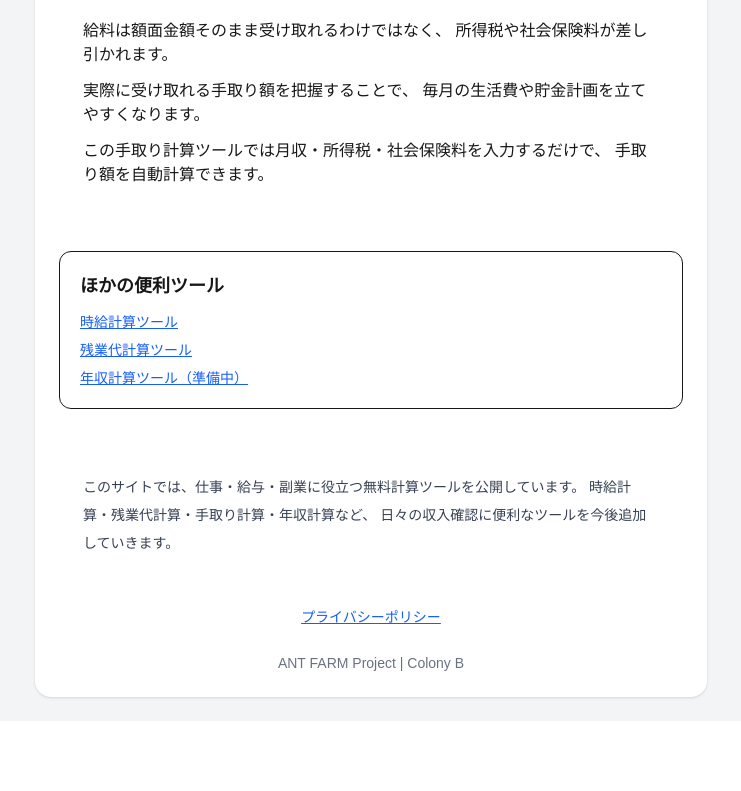
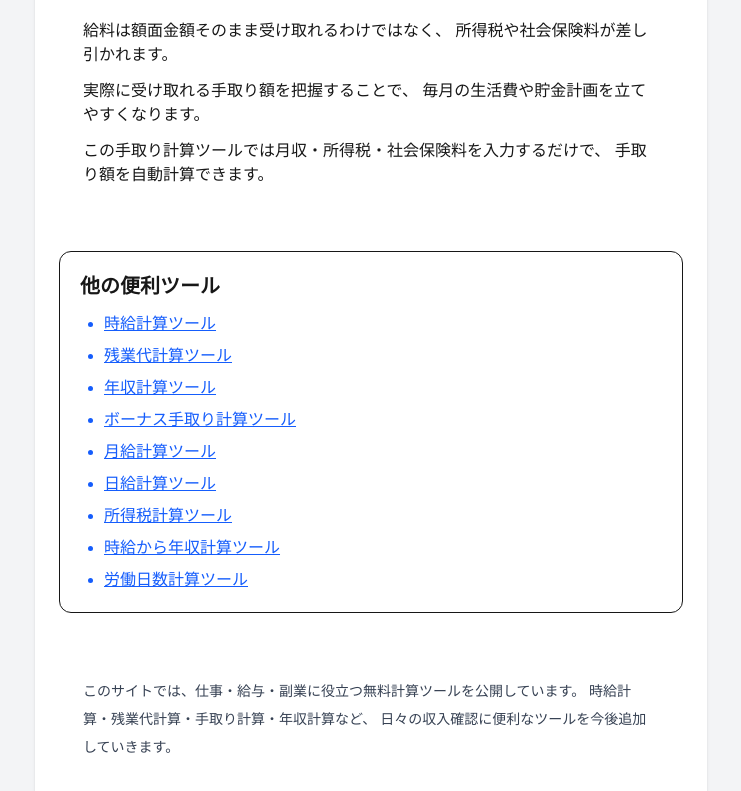
Before and after one commit to antfarm-lab/-take-home-pay-calc, a Next.js app: page / in a window 1280 px wide. Shown: the part 507-1298 px from the top of the page, without its empty margins (269-1010 px from the left). Before the commit the page ends 1228 px from the top, so only its background shows below. Built offline with nearby package versions, Linux system fonts and the light colour scheme.

Commit message:
add internal links

```diff
--- a/app/page.tsx
+++ b/app/page.tsx
@@ -102,21 +102,57 @@ export default function Home() {
 </section>
 
 <section className="mt-10 rounded-xl border bg-white p-5">
-  <h2 className="mb-3 text-lg font-bold">ほかの便利ツール</h2>
+<h2 className="text-xl font-bold mb-3">
+  他の便利ツール
+</h2>
 
-  <div className="grid gap-2 text-sm text-blue-600 underline">
+<ul className="list-disc pl-6 space-y-2 text-blue-600 underline">
+  <li>
     <a href="https://wage-calc-tawny.vercel.app/">
       時給計算ツール
     </a>
-
+  </li>
+  <li>
     <a href="https://overtime-calc.vercel.app/">
       残業代計算ツール
     </a>
-
-    <a href="#">
-      年収計算ツール（準備中）
+  </li>
+  <li>
+    <a href="https://annual-income-calc.vercel.app/">
+      年収計算ツール
     </a>
-  </div>
+  </li>
+  <li>
+    <a href="https://bonus-calc-six.vercel.app/">
+      ボーナス手取り計算ツール
+    </a>
+  </li>
+  <li>
+    <a href="https://monthly-salary-calc.vercel.app/">
+      月給計算ツール
+    </a>
+  </li>
+  <li>
+    <a href="https://daily-wage-calc.vercel.app/">
+      日給計算ツール
+    </a>
+  </li>
+  <li>
+    <a href="https://tax-calc-murex.vercel.app/">
+      所得税計算ツール
+    </a>
+  </li>
+  <li>
+    <a href="https://hourly-to-annual-calc.vercel.app/">
+      時給から年収計算ツール
+    </a>
+  </li>
+  <li>
+    <a href="https://working-days-calc.vercel.app/">
+      労働日数計算ツール
+    </a>
+  </li>
+</ul>
 </section>
 
 <section className="mt-10 bg-white rounded-xl p-6">
```
